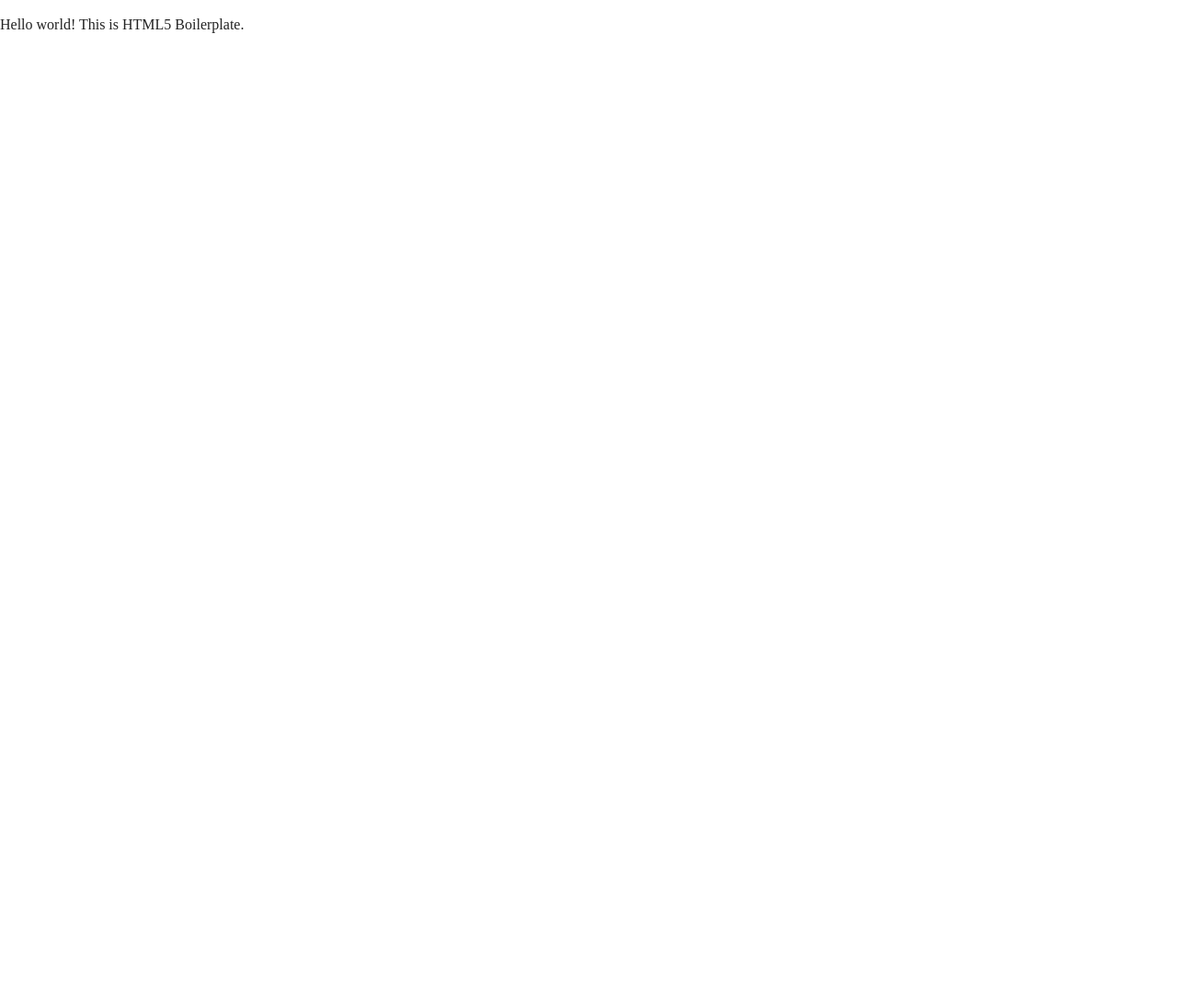
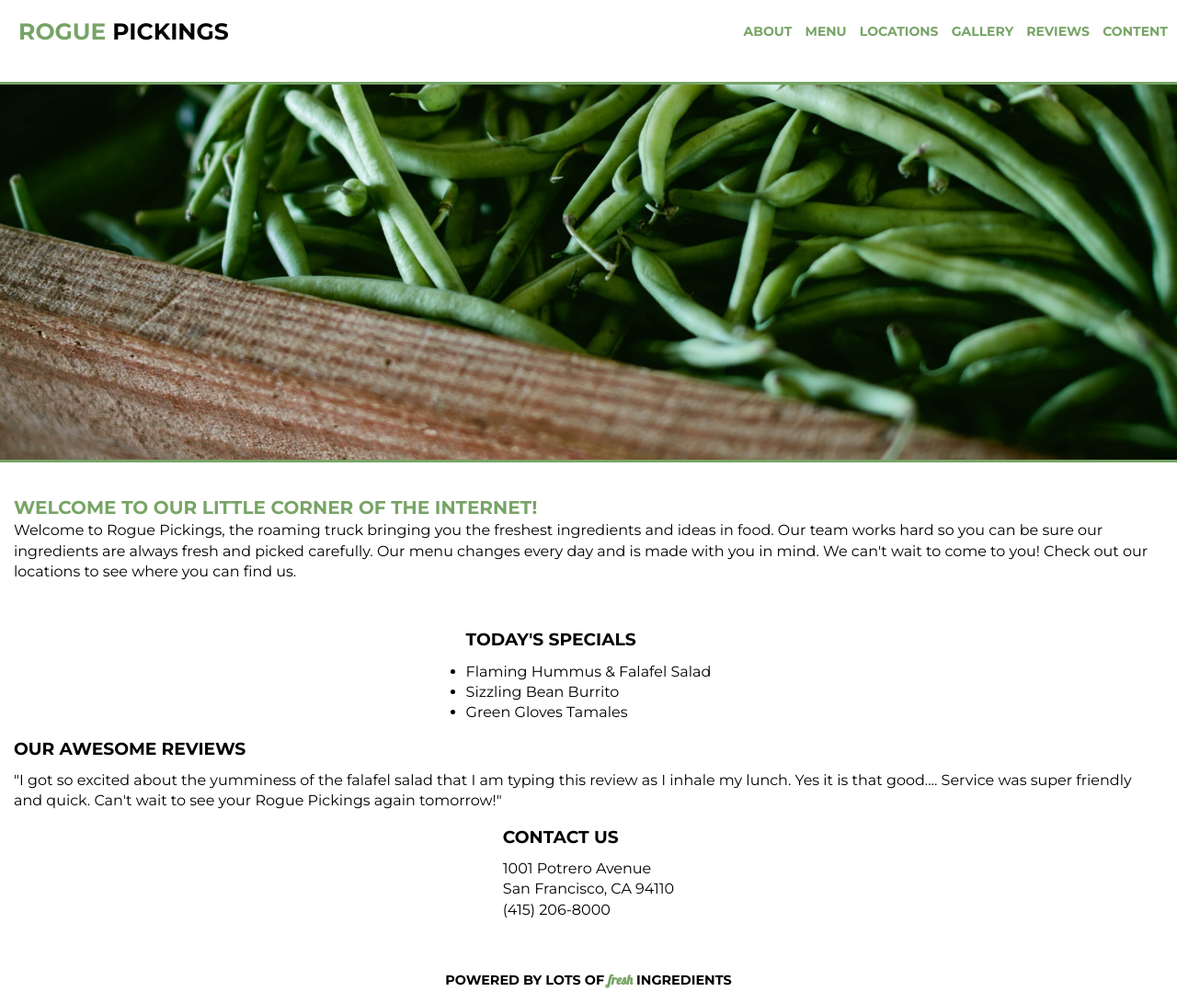
Before and after one commit to jenfiddcodes/roguepickings2019, a plain HTML site: page index.html in a window 1280 px wide. Shown: the whole page at 92% size. Before the commit the page ends 800 px from the top, so only its background shows below. Drawn offline with nearby package versions, Linux system fonts and the light colour scheme.

Commit message:
fleshed out mobile layout

```diff
--- a/css/main.css
+++ b/css/main.css
@@ -15,6 +15,7 @@ html {
   color: #222;
   font-size: 1em;
   line-height: 1.4;
+    height: 100%;/* for flexbox to function properly*/
 }
 
 /*
@@ -97,6 +98,120 @@ textarea {
 /* ==========================================================================
    Author's custom styles
    ========================================================================== */
+
+   *{
+     margin: 0;
+     padding: 0;
+     box-sizing: border-box;
+   }
+
+   /*font-family: 'Montserrat', sans-serif;*/
+
+
+body{
+  font-family: 'Montserrat', sans-serif;
+  color: #000;
+  height: 100%; /* for flexbox to function properly*/
+  font-size: 16px;
+}
+
+/* =======MOBILE FIRST======================*/
+
+header{
+  display: flex;
+  justify-content: center;
+  align-items: center;
+  flex-flow: column wrap;
+  margin-bottom: 20px;
+
+}
+
+header h1{
+  text-transform: uppercase;
+  font-weight: bold;
+  font-size: 2em;
+}
+
+  .logo-span {
+    color: #77a466;
+  }
+
+nav ul li{
+  color: #77a466;
+  font-weight: bold;
+  font-size: 1em;
+  padding-bottom: 10px;
+  list-style-type: none;
+  text-transform: uppercase;
+}
+
+  nav ul li a{
+    text-decoration: none;
+    color: #77a466;
+  }
+
+  nav ul li a:hover{
+    color: #000;
+  }
+
+.hero-img {
+    margin-top: 20px;
+}
+
+img {
+  width: 100%;
+  border-top: 3px solid #77a466;
+  border-bottom: 3px solid #77a466;
+}
+
+.welcome {
+  margin-bottom: 20px;
+  padding: 15px;
+}
+.welcome h2 {
+  color: #77a466;
+  font-size: 1.25em;
+  text-transform: uppercase;
+}
+
+
+.information {
+  display: flex;
+  flex-flow: column wrap;
+  justify-content: center;
+  align-items: center;
+  padding: 15px;
+}
+
+.specials h3, .reviews h3, .contact h3 {
+  font-weight: bold;
+  text-transform: uppercase;
+  padding-bottom: 10px;
+}
+
+.reviews, .contact {
+  margin-top: 15px;
+}
+
+.reviews, .contact {
+  margin-top: 15px;
+}
+
+footer {
+  display: flex;
+  justify-content: center;
+  align-items: center;
+  margin-top: 25px;
+  font-size: .9em;
+  font-weight: bold;
+  padding: 15px;
+}
+   .footer-span{
+     color: #77a466;
+     font-family: 'Lobster', cursive;
+   }
+
+
 
 /* ==========================================================================
    Helper classes
@@ -181,15 +296,65 @@ textarea {
   clear: both;
 }
 
-/* ==========================================================================
-   EXAMPLE Media Queries for Responsive Design.
-   These examples override the primary ('mobile first') styles.
-   Modify as content requires.
-   ========================================================================== */
+/* =======MEDIA QUERIES======================*/
 
-@media only screen and (min-width: 35em) {
-  /* Style adjustments for viewports that meet the condition */
+/* =======TABLET SIZE======================*/
+@media (min-width: 768px) {
+
 }
+
+/* =======DESKTOP SIZE======================*/
+@media (min-width: 940px) {
+  header{
+    display: flex;
+    justify-content: space-between;
+    align-items: center;
+    flex-flow: row wrap;
+  }
+
+  header h1{
+    text-transform: uppercase;
+    font-weight: bold;
+    font-size: 1.5625em;
+  }
+
+    .logo-span {
+      color: #77a466;
+    }
+
+  .logo {
+    padding-left: 20px;
+  }
+
+  nav {
+    padding-right: 10px;
+  }
+  nav ul li{
+    color: #77a466;
+    display: inline;
+    font-weight: bold;
+    font-size: 0.875em;
+    padding-left: 10px;
+    text-decoration: none;
+    text-transform: uppercase;
+  }
+
+  nav ul li a{
+    text-decoration: none;
+    color: #77a466;
+  }
+
+  nav ul li a:hover{
+    text-decoration: underline;
+  }
+
+}
+
+
+
+
+
+
 
 @media print,
   (-webkit-min-device-pixel-ratio: 1.25),
--- a/index.html
+++ b/index.html
@@ -3,14 +3,17 @@
 
 <head>
   <meta charset="utf-8">
-  <title></title>
-  <meta name="description" content="">
+  <title>Rogue Pickings</title>
+  <meta name="description" content="farm fresh to table resteraunt">
   <meta name="viewport" content="width=device-width, initial-scale=1">
 
   <link rel="manifest" href="site.webmanifest">
   <link rel="apple-touch-icon" href="icon.png">
   <!-- Place favicon.ico in the root directory -->
 
+<!--google fonts--------------------------------------->
+<link href="https://fonts.googleapis.com/css?family=Montserrat:400,700&display=swap" rel="stylesheet">
+<link href="https://fonts.googleapis.com/css?family=Lobster&display=swap" rel="stylesheet">
   <link rel="stylesheet" href="css/normalize.css">
   <link rel="stylesheet" href="css/main.css">
 
@@ -18,24 +21,75 @@
 </head>
 
 <body>
-  <!--[if IE]>
-    <p class="browserupgrade">You are using an <strong>outdated</strong> browser. Please <a href="https://browsehappy.com/">upgrade your browser</a> to improve your experience and security.</p>
-  <![endif]-->
+  <header>
+    <div class="logo">
+      <h1><span class="logo-span">Rogue</span> Pickings</h1>
+    </div>
+    <nav>
+      <ul>
+        <li><a href="#">About</a></li>
+        <li><a href="#">Menu</a></li>
+        <li><a href="#">Locations</a></li>
+        <li><a href="#">Gallery</a></li>
+        <li><a href="#">Reviews</a></li>
+        <li><a href="#">Content</a></li>
+      </ul>
+    </nav>
+    <div class="hero-img">
+      <img src="img/hero-img.jpg" alt="fresh green beans">
+    </div>
+  </header>
 
-  <!-- Add your site or application content here -->
-  <p>Hello world! This is HTML5 Boilerplate.</p>
-  <script src="js/vendor/modernizr-3.7.1.min.js"></script>
-  <script src="https://code.jquery.com/jquery-3.4.1.min.js" integrity="sha256-CSXorXvZcTkaix6Yvo6HppcZGetbYMGWSFlBw8HfCJo=" crossorigin="anonymous"></script>
-  <script>window.jQuery || document.write('<script src="js/vendor/jquery-3.4.1.min.js"><\/script>')</script>
-  <script src="js/plugins.js"></script>
-  <script src="js/main.js"></script>
+  <section class="welcome">
+    <h2>Welcome to our little corner of the internet!</h2>
+    <p>Welcome to Rogue Pickings, the roaming truck bringing you the freshest ingredients and ideas in food. Our team works hard so you can be sure our ingredients are always fresh and picked carefully. Our menu changes every day and is made with you in mind. We can't wait to come to you! Check out our locations to see where you can find us.</p>
+    </section>
 
-  <!-- Google Analytics: change UA-XXXXX-Y to be your site's ID. -->
-  <script>
-    window.ga = function () { ga.q.push(arguments) }; ga.q = []; ga.l = +new Date;
-    ga('create', 'UA-XXXXX-Y', 'auto'); ga('set','transport','beacon'); ga('send', 'pageview')
-  </script>
-  <script src="https://www.google-analytics.com/analytics.js" async></script>
+  <section class="information">
+    <div class="specials">
+      <h3>Today's Specials</h3>
+      <ul>
+        <li>Flaming Hummus & Falafel Salad</li>
+        <li>Sizzling Bean Burrito</li>
+        <li>Green Gloves Tamales</li>
+      </ul>
+
+    </div>
+    <div class="reviews">
+      <h3>Our Awesome Reviews</h3>
+      <p>"I got so excited about the yumminess of the falafel salad that I am typing this review as I inhale my lunch. Yes it is that good.... Service was super friendly and quick. Can't wait to see your Rogue Pickings again tomorrow!"</p>
+    </div>
+    <div class="contact">
+      <h3>Contact Us</h3>
+      <p>1001 Potrero Avenue <br>
+
+        San Francisco, CA 94110 <br>
+
+        (415) 206-8000</p>
+    </div>
+  </section>
+
+  <footer>
+    <p>POWERED BY LOTS OF <span class="footer-span">fresh</span> INGREDIENTS</p>
+  </footer>
+
+
+
+
+
+
+
+
+
+
+
+
+
+
+
+
+
+
 </body>
 
 </html>
```
Also changed, not shown: img/hero-img.jpg (added).
